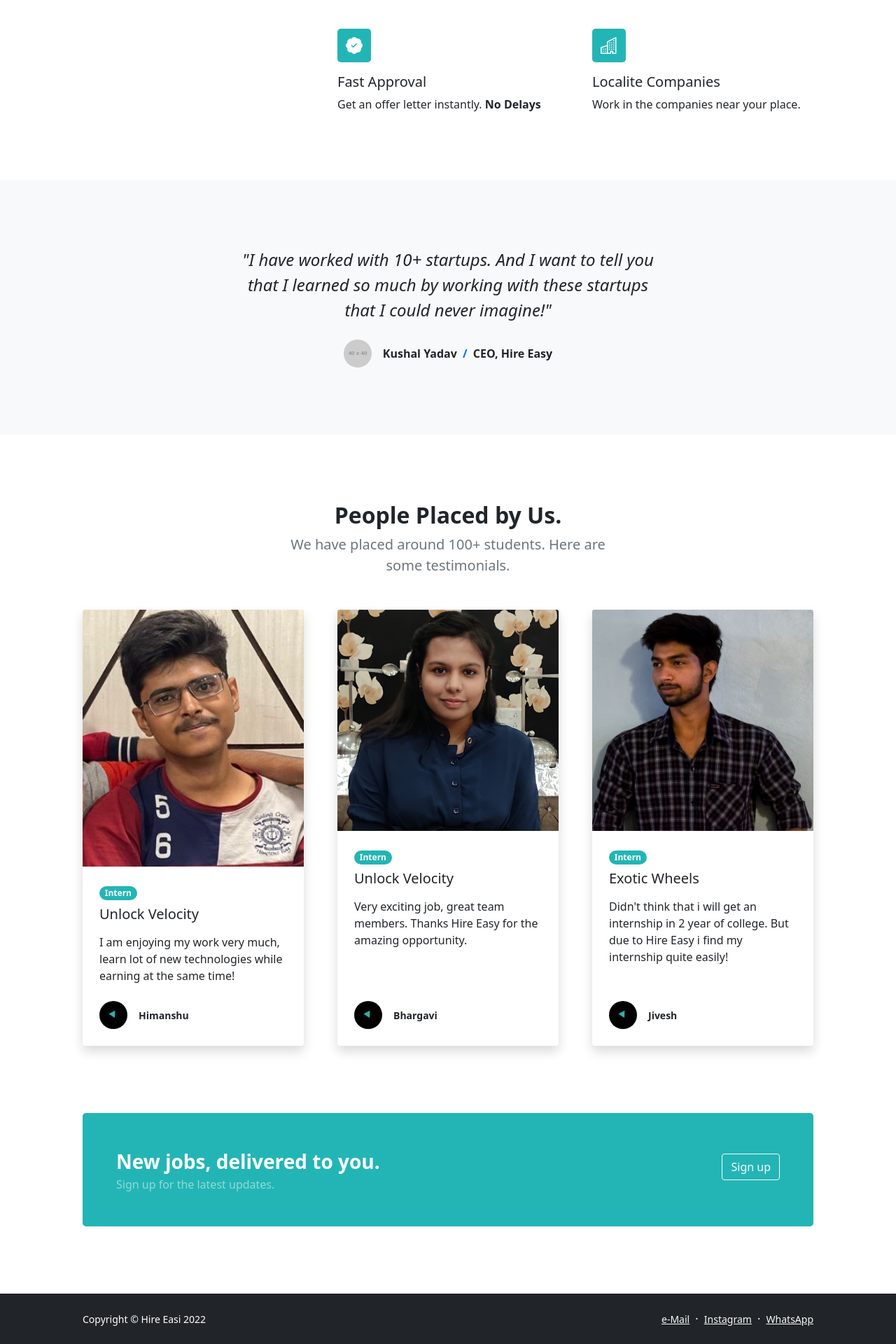
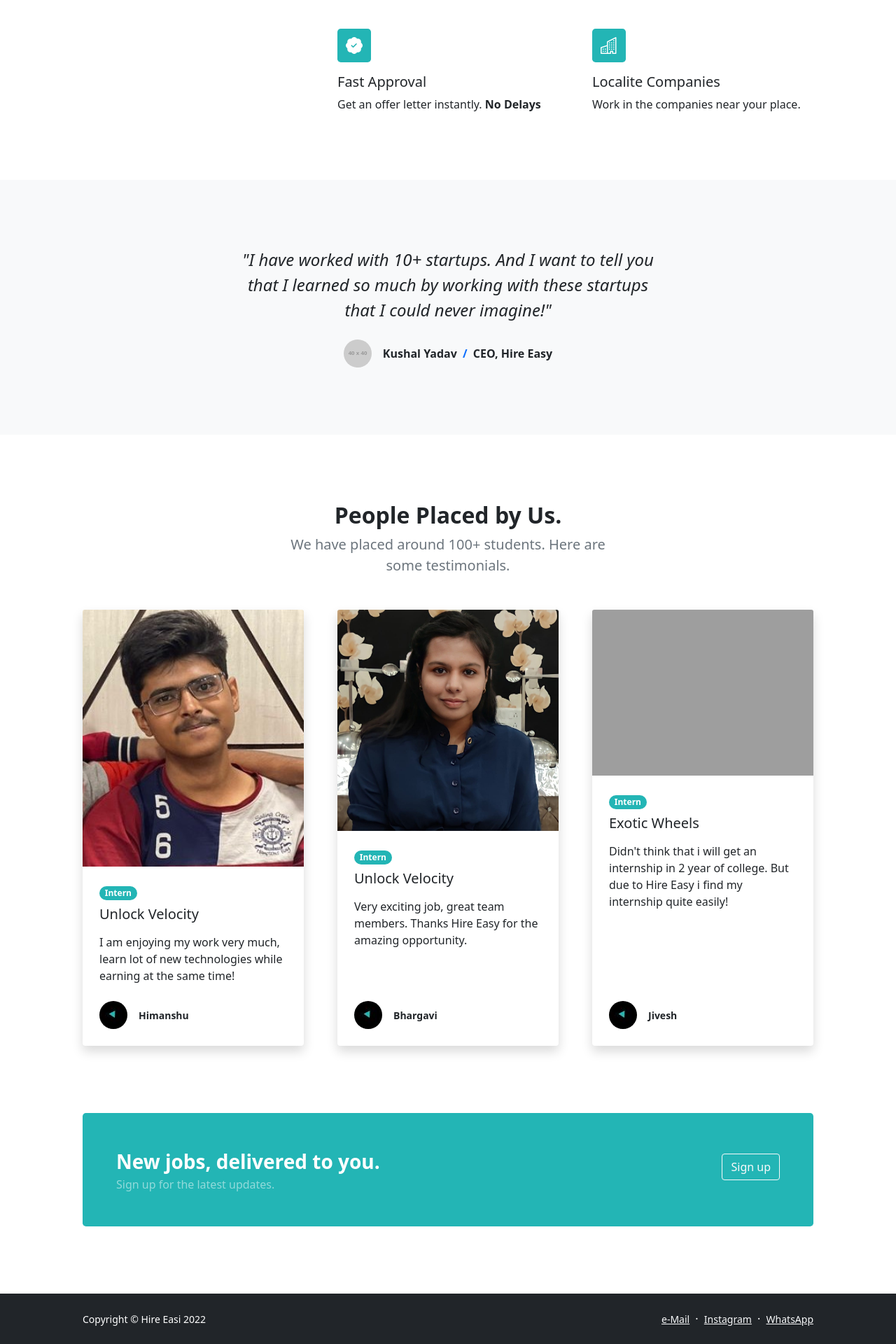
Before and after one commit to Neeshamraghav012/hire-easy, a Django app: page / in a window 1280 px wide. Shown: the part 776-2696 px from the top of the page at 70% size. Run offline with Django 4.2, Linux system fonts and the light colour scheme; grey boxes labelled with a size stand in for pictures from a placeholder-image service; some libraries are stand-ins or nearby versions; grey boxes are pictures that could not be loaded.

Commit message:
Made it possible

```diff
--- a/accounts/templates/accounts/home.html
+++ b/accounts/templates/accounts/home.html
@@ -159,7 +159,7 @@ Home
                 </div>
                 <div class="col-lg-4 mb-5">
                     <div class="card h-100 shadow border-0">
-                        <img class="card-img-top" src="{% static 'accounts/jv.jpg' %}" alt="..." />
+                        <img class="card-img-top" src="https://res.cloudinary.com/hire-easy/image/upload/v1649914649/media/Jv_vns9r3.jpg" alt="..." />
                         <div class="card-body p-4">
                             <div class="badge rounded-pill mb-2" style="background-color: #23B5B5">Intern</div>
                             <a class="text-decoration-none link-dark stretched-link" href="#!"><h5 class="card-title mb-3">Exotic Wheels</h5></a>
```
Also changed, not shown: accounts/static/accounts/app.js (added, +1 -0 lines), accounts/templates/accounts/profile.html (+9 -1 lines).
